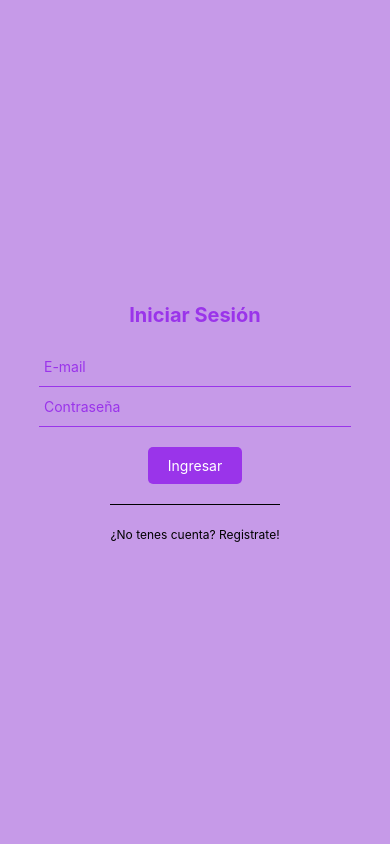
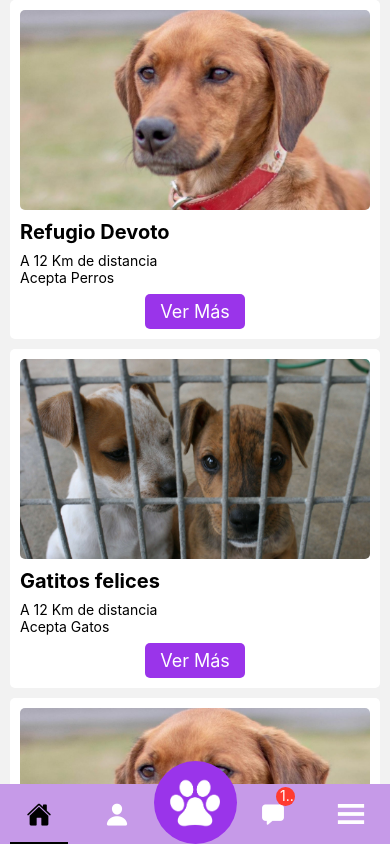
Before and after one commit to AgustinGiudice/petHope, a React Native app: screen /ShowRefugios in a window 390 px wide. Before the commit the page ends 844 px from the top, so only its background shows below. Built offline with nearby package versions, Linux system fonts and the light colour scheme.

Commit message:
VentanaModal

```diff
--- a/screens/MainNavigation.js
+++ b/screens/MainNavigation.js
@@ -43,7 +43,7 @@ function MainNavigation() {
   return (
     <NavigationContainer>
       <Stack.Navigator
-        initialRouteName={isLoggedIn ? "Tabs" : "LoginScreen"}
+        initialRouteName={isLoggedIn ? "Tabs" : "Tabs"} //cambiar el segundo tab por LoginScreen para que vuelva a funcionar el Login
         screenOptions={{ headerShown: false }}
       >
         <Stack.Screen name="LoginScreen" component={LoginScreen} />
--- a/screens/tabScreens/Refugios.js
+++ b/screens/tabScreens/Refugios.js
@@ -1,11 +1,29 @@
-import React from 'react';
-import { View, Text, Image, StyleSheet, FlatList, TouchableOpacity } from 'react-native';
+import React, { useState } from 'react';
+import {
+  View,
+  Text,
+  Image,
+  StyleSheet,
+  FlatList,
+  TouchableOpacity,
+  Modal,
+} from 'react-native';
 import Constants from 'expo-constants';
 
 const Refugios = ({ navigation }) => {
 
+  const [modalVisible, setModalVisible] = useState(false);
+  const [selectedRefugio, setSelectedRefugio] = useState(null);
 
+  const openModal = (refugio) => {
+    setSelectedRefugio(refugio);
+    setModalVisible(true);
+  };
 
+  const closeModal = () => {
+    setSelectedRefugio(null);
+    setModalVisible(false);
+  };
 
   const refugios = [
     {
@@ -52,6 +70,7 @@ const Refugios = ({ navigation }) => {
   ];
 
   return (
+    <>
     <FlatList
       data={refugios}
       keyExtractor={(item, index) => index.toString()}
@@ -63,12 +82,41 @@ const Refugios = ({ navigation }) => {
           <Text style={styles.acepta}>Acepta {item.animal}</Text>
           <View style={styles.orderButton}>
             <TouchableOpacity style={styles.containerBotonVerMas}>
-              <Text style={styles.textoBotonVerMas}>Ver Más</Text>
+              <Text style={styles.textoBotonVerMas} onPress={() => openModal(item)}>Ver Más</Text>
             </TouchableOpacity>
           </View>
         </View>
       )}
-    />
+      />
+
+       {/* Modal para mostrar más información del refugio */}
+       <Modal
+        animationType="slide"
+        transparent={false}
+        visible={modalVisible}
+        onRequestClose={closeModal}
+      >
+        {selectedRefugio && (
+          <View style={styles.modalContainer}>
+            <Text style={styles.modalTitle}>{selectedRefugio.nombre}</Text>
+            <Image source={selectedRefugio.imagen} style={styles.modalImage} />
+            <Text style={styles.modalDescription}>
+              {selectedRefugio.descripcion}
+            </Text>
+            <Text style={styles.modalLink}>
+              Enlace de Donación: {selectedRefugio.linkDonacion}
+            </Text>
+            <TouchableOpacity
+              style={styles.closeButton}
+              onPress={closeModal}
+            >
+              <Text style={styles.closeButtonText}>Cerrar</Text>
+            </TouchableOpacity>
+          </View>
+        )}
+      </Modal>
+
+      </>
   );
 };
 
@@ -114,7 +162,43 @@ const styles = StyleSheet.create({
   textoBotonVerMas:{
     color:"white",
     fontSize:18
-  }
+  },
+  modalContainer: {
+    flex: 1,
+    justifyContent: 'center',
+    alignItems: 'center',
+    padding: 20,
+  },
+  modalTitle: {
+    fontSize: 24,
+    fontWeight: 'bold',
+    marginBottom: 10,
+  },
+  modalImage: {
+    width: '100%',
+    height: 200,
+    resizeMode: 'cover',
+    borderRadius: 5,
+  },
+  modalDescription: {
+    fontSize: 16,
+    marginTop: 10,
+  },
+  modalLink: {
+    fontSize: 16,
+    marginTop: 10,
+  },
+  closeButton: {
+    marginTop: 20,
+    backgroundColor: '#9A34EA',
+    borderRadius: 5,
+    padding: 10,
+  },
+  closeButtonText: {
+    color: 'white',
+    fontSize: 18,
+    textAlign: 'center',
+  },
 });
 
 export default Refugios;
```
